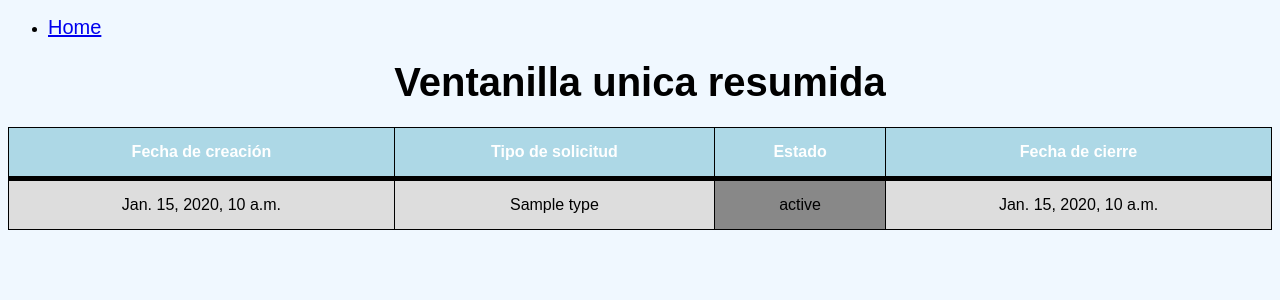
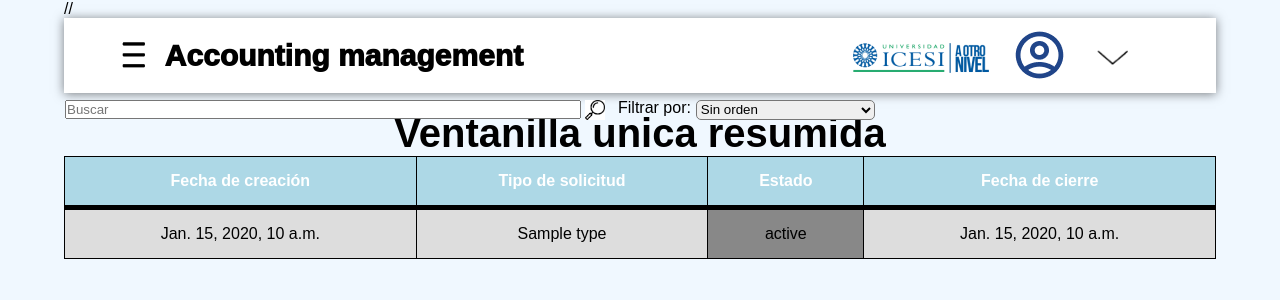
Before and after one commit to ICESI-PI1-2024A-G1/proyecto-t4, a Django app: template SistemaContableapp/templates/ventanilla_unica_resumida.html in a window 1280 px wide. Shown: the top 300 px of the page. Run offline with Django 5.2, Linux system fonts and the light colour scheme; the template is opened without the code that fills it: most values are stand-ins (such as "Sample title", 1, 10 or a date in 2020).

Commit message:
feat: busqueda en ventanilla

```diff
--- /dev/null
+++ b/SistemaContableApp/static/js/search.js
@@ -0,0 +1,56 @@
+function toggleFiltrado() {
+    var ordenarPor = document.getElementById('ordenar_por').value;
+    var tipoDiv = document.getElementById('tipoDiv');
+    var estadoDiv = document.getElementById('estadoDiv');
+    var fechaCreacionDiv = document.getElementById('fechaCreacionDiv');
+    var fechaCierreDiv = document.getElementById('fechaCierreDiv');
+
+    if (ordenarPor === 'state') {
+        estadoDiv.style.display = 'flex';
+        tipoDiv.style.display = 'none';
+        fechaCreacionDiv.style.display = 'none';
+        fechaCierreDiv.style.display = 'none';
+    } else if (ordenarPor === 'type') {
+        estadoDiv.style.display = 'none';
+        tipoDiv.style.display = 'flex';
+        fechaCreacionDiv.style.display = 'none';
+        fechaCierreDiv.style.display = 'none';
+    } else if (ordenarPor === 'creation_date') {
+        estadoDiv.style.display = 'none';
+        tipoDiv.style.display = 'none';
+        fechaCreacionDiv.style.display = 'flex';
+        fechaCierreDiv.style.display = 'none';
+
+        // Configurar calendarios desplegables para fecha de creación
+        $("#fecha_creacion_inicio, #fecha_creacion_fin").datepicker({
+            dateFormat: 'yy-mm-dd',
+            onSelect: function(selectedDate) {
+                var option = this.id === "fecha_creacion_inicio" ? "minDate" : "maxDate",
+                    instance = $(this).data("datepicker"),
+                    date = $.datepicker.parseDate(instance.settings.dateFormat || $.datepicker._defaults.dateFormat, selectedDate, instance.settings);
+                $("#fecha_creacion_inicio, #fecha_creacion_fin").not(this).datepicker("option", option, date);
+            }
+        });
+    } else if (ordenarPor === 'close_date') {
+        estadoDiv.style.display = 'none';
+        tipoDiv.style.display = 'none';
+        fechaCreacionDiv.style.display = 'none';
+        fechaCierreDiv.style.display = 'flex';
+
+        // Configurar calendarios desplegables para fecha de cierre
+        $("#fecha_cierre_inicio, #fecha_cierre_fin").datepicker({
+            dateFormat: 'yy-mm-dd',
+            onSelect: function(selectedDate) {
+                var option = this.id === "fecha_cierre_inicio" ? "minDate" : "maxDate",
+                    instance = $(this).data("datepicker"),
+                    date = $.datepicker.parseDate(instance.settings.dateFormat || $.datepicker._defaults.dateFormat, selectedDate, instance.settings);
+                $("#fecha_cierre_inicio, #fecha_cierre_fin").not(this).datepicker("option", option, date);
+            }
+        });
+    } else {
+        estadoDiv.style.display = 'none';
+        tipoDiv.style.display = 'none';
+        fechaCreacionDiv.style.display = 'none';
+        fechaCierreDiv.style.display = 'none';
+    }
+}
--- /dev/null
+++ b/SistemaContableApp/static/styles/search.css
@@ -0,0 +1,119 @@
+/* Estilos para la barra de búsqueda */
+.Barra {
+  position: absolute;
+  width: 40%; /* Ancho del 50% del contenedor menos espacio para los botones */
+  max-height: 100px; /* Altura máxima para evitar que crezca demasiado */
+  height: 15px; /* Altura reducida */
+  top: 100px; /* Distancia desde la parte superior debajo del header */
+  left: 65px; /* Distancia desde el borde izquierdo */
+  border-radius: 5px #000; /* Bordes redondeados para un aspecto más agradable */
+}
+
+/* Estilos para la barra de filtro, es decir, este es el text "filtrar por" que aparece en la mitad*/
+.FiltroInput {
+  position: absolute;
+  width: 40%; /* Ancho del 50% del contenedor menos espacio para los botones */
+  max-height: 100px; /* Altura máxima para evitar que crezca demasiado */
+  height: 10px; /* Altura reducida */
+  top: 99px; /* Distancia desde la parte superior debajo del header */
+  right: 150px; /* Ajuste para alinear con la barra de búsqueda */
+
+}
+
+/* Decide el estilo desplegable de la barra "filtrar por"*/
+.FiltroBarra{
+  position: absolute;
+  width: 35%; /* Ancho del 50% del contenedor menos espacio para los botones */
+  max-height: 100px; /* Altura máxima para evitar que crezca demasiado */
+  height: 20px; /* Altura reducida */
+  top: 0.5px; /* Distancia desde la parte superior debajo del header */
+  right: 255px; /* Distancia desde el borde derecho */
+  border-radius: 5px; /* Bordes redondeados para un aspecto más agradable */
+
+}
+
+/* Estilos para las opciones del filtro, es decir el segundo desplegable */
+.FiltroOption {
+  position: absolute;
+  width: 140px ; /* Ancho restante para las opciones */
+  max-height: 100px;
+  height: 20px;
+  top: 0.5px;
+  right: 110px; /* Ajuste de posición para alinear al lado de la barra */
+  border-radius: 5px;
+}
+
+.FiltroDateFirst{
+  position: absolute;
+  width: 145px ; /* Ancho restante para las opciones */
+  max-height: 100px;
+  height: 20px;
+  top: 0.5px;
+  right: 105px; /* Ajuste de posición para alinear al lado de la barra */
+  border-width: 1px; /* Grosor del borde */
+  border-radius: 5px;
+}
+
+.FiltroDateSecond{
+  position: absolute;
+  width: 130px ; /* Ancho restante para las opciones */
+  max-height: 100px;
+  height: 20px;
+  top: 0.5px;
+  right: -30px; /* Ajuste de posición para alinear al lado de la barra */
+  border-width: 1px; /* Grosor del borde */
+  border-radius: 5px;
+}
+
+/* Estilos para el botón de búsqueda y botón de filtro */
+.SearchIcon,
+.FilterIcon {
+  position: absolute;
+  width: 20px; /* Ancho reducido */
+  height: 20px; /* Altura reducida */
+  border: none;
+  cursor: pointer;
+}
+
+.SearchIcon {
+  top: 100px; /* Centrar verticalmente lado de las barras */
+  left: 585px; /* Centrar horizontalmente en relación con la barra de búsqueda */
+  background-image: url('/static/images/lupa.png');
+  background-size: contain;
+  background-repeat: no-repeat;
+}
+
+.FilterIcon {
+  top: 0.5px; /* Centrar verticalmente lado de las barras */
+  right: 20px; /* Ajuste para alinear con la barra de filtro */
+  background-image: url('/static/images/filter.png');
+  background-size: contain;
+  background-repeat: no-repeat;
+}
+
+.FilterIconDate{
+  position: absolute;
+  width: 25px; /* Tamaño de la bolita */
+  height: 25px; /* Tamaño de la bolita */
+  top: -2px; /* Centrar verticalmente lado de las barras */
+  right: -58px; /* Ajuste para alinear con la barra de filtro */
+  background-image: url('/static/images/filter.png');
+  background-size: contain;
+  background-repeat: no-repeat;
+  border: none;
+  cursor: pointer;
+}
+/*.current {
+  position: fixed;
+  bottom: 0;
+  right: 0;
+  padding: 10px; /* Ajusta según sea necesario
+  background-color: rgba(255, 255, 255, 0.8); /* Fondo semi-transparente para mejor legibilidad */
+/*  border-top-left-radius: 10px; /* Bordes redondeados para un aspecto agradable */
+/*  font-size: 14px; /* Tamaño de fuente adecuado */
+/*}
+
+/* Espacio generado entre la barra de navegación y ventanilla unica */
+.current {
+  color: transparent; /* Hace que el texto sea transparente */
+}
--- /dev/null
+++ b/SistemaContableApp/templates/search.html
@@ -0,0 +1,131 @@
+{% extends 'index.html' %}
+{% block content %}
+
+<!DOCTYPE html>
+<html lang="es">
+
+<head>
+    <meta charset="UTF-8">
+    <meta name="viewport" content="width=device-width, initial-scale=1.0">
+    <title>Filtros</title>
+    {% load static %}
+
+    <link rel="stylesheet" href="{% static 'styles/search.css' %}">
+
+    <script src="https://code.jquery.com/jquery-3.6.0.min.js"></script>
+    <script src="https://code.jquery.com/ui/1.13.1/jquery-ui.min.js"></script>
+    <link rel="stylesheet" href="https://code.jquery.com/ui/1.13.1/themes/base/jquery-ui.css">
+
+    <script src="{% static 'js/search.js' %}"></script>
+</head>
+
+
+
+<div class="container">
+    <h1 class="display-3 align-center"></h1>
+    <div class="mb-3">
+
+        <!-- Formulario de búsqueda -->
+        <form id="search-form" method="GET" action="{% url 'ventanilla' %}" class="form-inline">
+            <div class="form-group flex-grow-1 position-relative">
+                <input type="text" name="q" id="q" class="form-control w-100 pl-4 Barra" placeholder="Buscar" />
+                <button type="submit" class="SearchIcon" form="search-form"></button> <!-- Botón de búsqueda -->
+                <!-- <button type="submit" class="FilterIcon" form="filter-form"></button> <-- Botón de filtro -->
+
+            </div>
+        </form>
+
+
+        <!-- Formulario para filtrado y ordenamiento -->
+        <form method="GET" action="{% url 'ventanilla' %}" class="form-inline">
+            <div class="form-group mr-2 d-flex align-items-center FiltroInput">
+
+                <label for="ordenar_por" class="mr-2 ">Filtrar por:</label>
+                <select name="ordenar_por" id="ordenar_por" class="form-control mr-2 FiltroBarra" onchange="toggleFiltrado()">
+                    <option value="">Sin orden</option>
+                    <option value="state">Estado de Solicitud</option>
+                    <option value="type">Tipo de Solicitud</option>
+                    <option value="creation_date">Fecha de creación</option>
+                    <option value="close_date">Fecha de cierre</option>
+                </select>
+
+                <!-- Contenedor para Filtrado por Tipo de Solicitud y Estado de Solicitud -->
+                <div id="filtradoDiv" class="d-flex align-items-center">
+
+                    <div id="estadoDiv" style="display: none;", class="mr-2">
+                        <select name="estado" class="form-control FiltroOption">
+                            <option value="">Todos los estados</option>
+                            {% for estado in estados %}
+                            <option value="{{ estado.0 }}">{{ estado.1 }}</option>
+                            {% endfor %}
+                        </select>
+                        <button type="submit" class="FilterIcon"></button>
+                    </div>
+
+                    <!-- Filtrado por tipo de Solicitud -->
+                    <div id="tipoDiv" style="display: none;", class="mr-2">
+                        <select name="tipo" class="form-control FiltroOption">
+                            <option value="">Todos los tipos</option>
+                            {% for tipo in tipos %}
+                            <option value="{{ tipo }}">{{ tipo }}</option>
+                            {% endfor %}
+                        </select>
+                        <button type="submit" class="FilterIcon"></button>
+                    </div>
+
+                    <!-- Filtrado por rango de fechas de creación y cierre -->
+                    <div id="fechaCreacionDiv" style="display: none;">
+                        <input type="text" name="fecha_creacion_inicio" id="fecha_creacion_inicio" class="form-control FiltroDateFirst" placeholder="Fecha de creación inicio">
+                        <input type="text" name="fecha_creacion_fin" id="fecha_creacion_fin" class="form-control FiltroDateSecond" placeholder="Fecha de creación fin">
+                        <button type="submit" class="FilterIconDate"></button>
+                    </div>
+
+
+                    <div id="fechaCierreDiv" style="display: none;">
+                        <input type="text" name="fecha_cierre_inicio" id="fecha_cierre_inicio" class="form-control FiltroDateFirst" placeholder="Fecha de cierre inicio">
+                        <input type="text" name="fecha_cierre_fin" id="fecha_cierre_fin" class="form-control FiltroDateSecond" placeholder="Fecha de cierre fin">
+                        <button type="submit" class="FilterIconDate"></button>
+                    </div>
+
+
+
+
+
+
+
+
+
+
+
+
+
+
+                </div>
+            </div>
+        </form>
+    </div>
+
+
+
+
+    <!-- Paginación -->
+    <div class="pagination">
+        <span class="step-links">
+            {% if ventanilla.has_previous %}
+            <a href="?page=1">Primera</a>
+            <a href="?page={{ ventanilla.previous_page_number }}">Anterior</a>
+            {% endif %}
+
+            <span class="current">
+                Página {{ ventanilla.number }} de {{ ventanilla.paginator.num_pages }}
+            </span>
+
+            {% if ventanilla.has_next %}
+            <a href="?page={{ ventanilla.next_page_number }}">Siguiente</a>
+            <a href="?page={{ ventanilla.paginator.num_pages }}">Última &raquo;</a>
+            {% endif %}
+        </span>
+
+    </div>
+
+    {% endblock %}
--- a/SistemaContableapp/templates/ventanilla_unica_resumida.html
+++ b/SistemaContableapp/templates/ventanilla_unica_resumida.html
@@ -6,15 +6,11 @@
     </head>
 </html>
 
-<nav>
-    <ul>
-        <li>
-            <a href="/" style="font-size: 20px;">Home</a>
-        </li>
-
-
-    </ul>
-</nav>
+<body>
+    <div class="container">
+        {% include 'search.html' %}
+    </div>
+</body>
 
 <style type="text/css">
 
@@ -104,4 +100,6 @@
         </table>
 
     </div>
+
+
 </body>
--- a/SistemaContableapp/urls.py
+++ b/SistemaContableapp/urls.py
@@ -8,5 +8,5 @@ urlpatterns = [
     path('', views.login, name='login_redirect'),
     path('accounts/', include('django.contrib.auth.urls')),
     path('chargeAccountForm/', views.createChargeAccountForm, name = "viewChargeAccountForm"),
-    path('Ventanilla unica resumida/', views.ventanilla_unica)
+    path('Ventanilla unica resumida/', views.ventanilla_unica, name="ventanilla")
 ]
```
Also changed, not shown: SistemaContableapp/views.py (+78 -4 lines), SistemaContableApp/static/images/filter.png (added), SistemaContableApp/static/images/lupa.png (added), SistemaContableApp/static/images/lupaFilter.png (added), SistemaContableApp/static/images/search.png (added), 1 other file.
